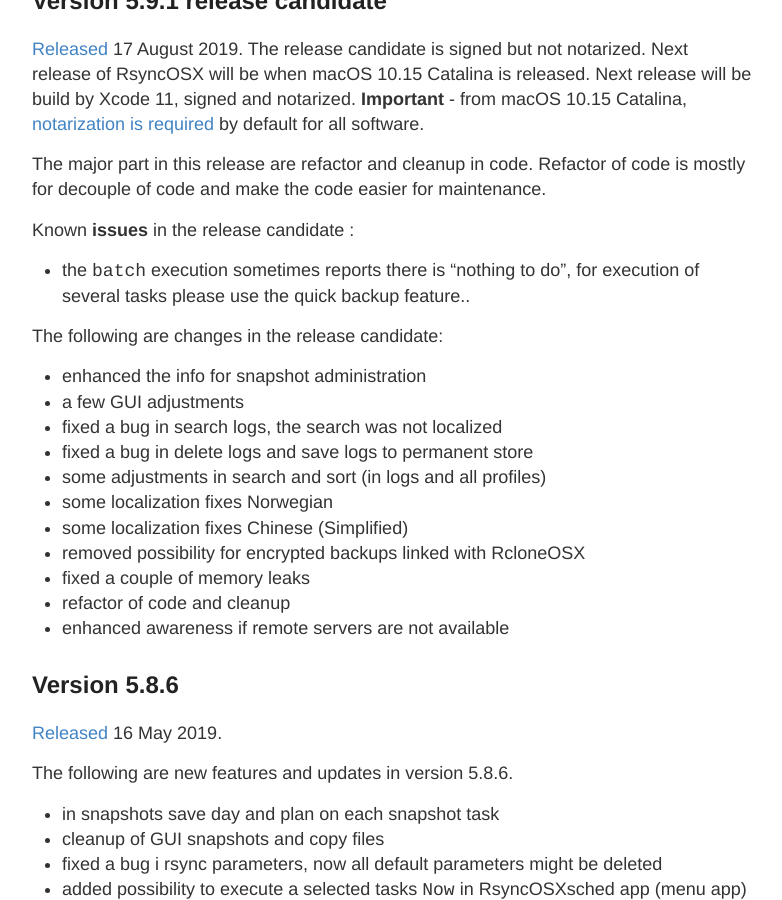
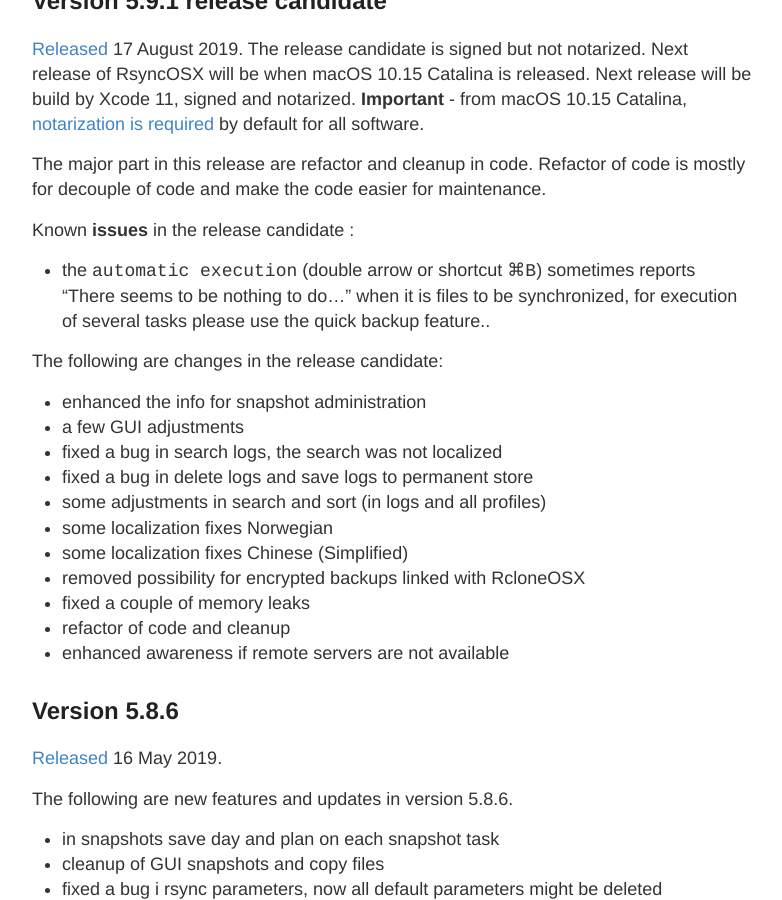
Before and after one commit to d2s/Documentation, a Jekyll site: the page built from _posts/2018-04-10-Changelog.md, in a window 1280 px wide and 900 px high, scrolled down 371 px. Shown: the whole window, without its empty margins (248-1030 px from the left). Built offline with Jekyll 4.4.1, drawn with Linux system fonts in a browser that asks for light colours.

Commit message:
Update 2018-04-10-Changelog.md

```diff
--- a/_posts/2018-04-10-Changelog.md
+++ b/_posts/2018-04-10-Changelog.md
@@ -13,7 +13,7 @@ The major part in this release are refactor and cleanup in code. Refactor of cod
 
 Known **issues** in the release candidate :
 
-- the `batch` execution sometimes reports there is "nothing to do", for execution of several tasks please use the quick backup feature..
+- the `automatic execution` (double arrow or shortcut `⌘B`) sometimes reports "There seems to be nothing to do..." when it is files to be synchronized, for execution of several tasks please use the quick backup feature..
 
 The following are changes in the release candidate:
 
```
